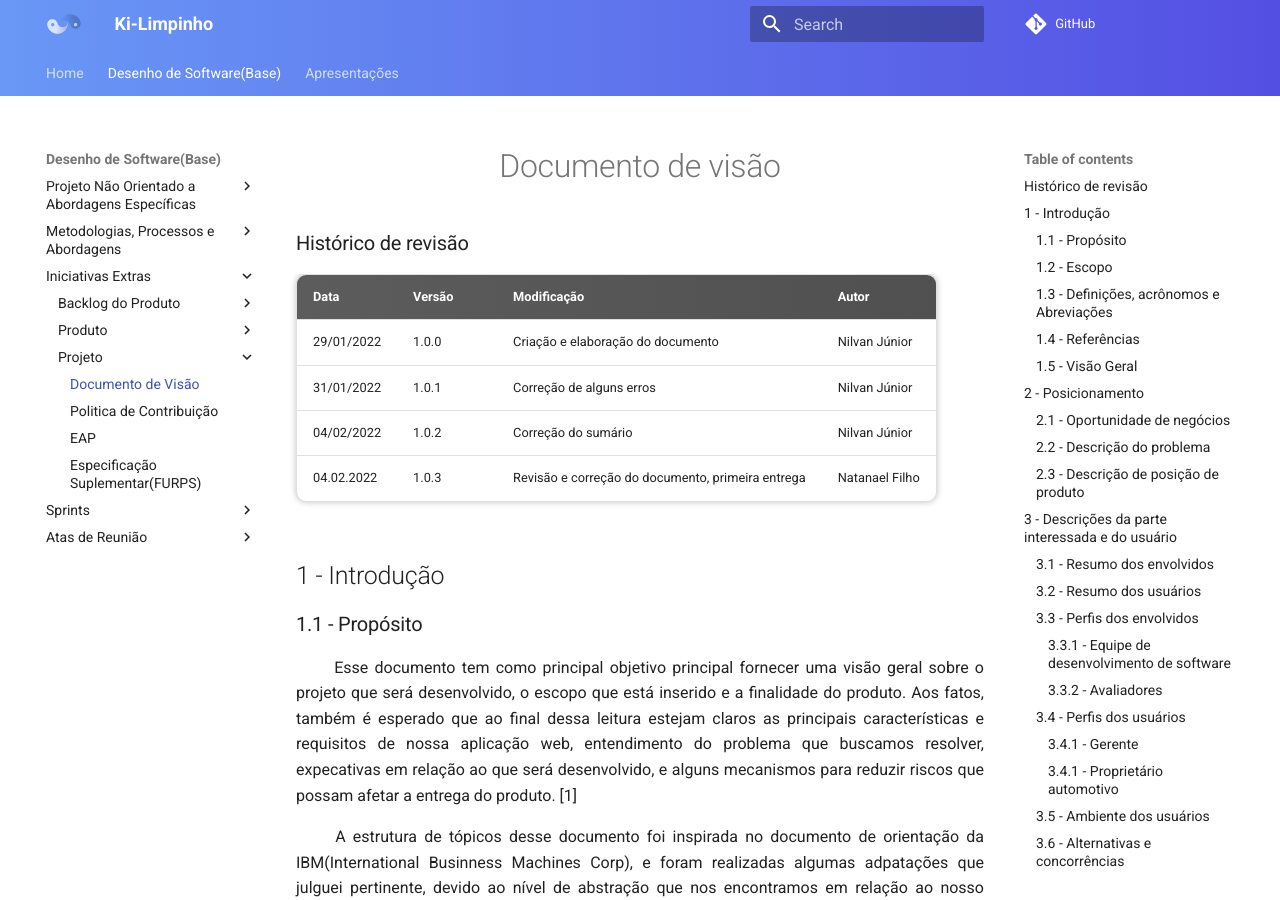
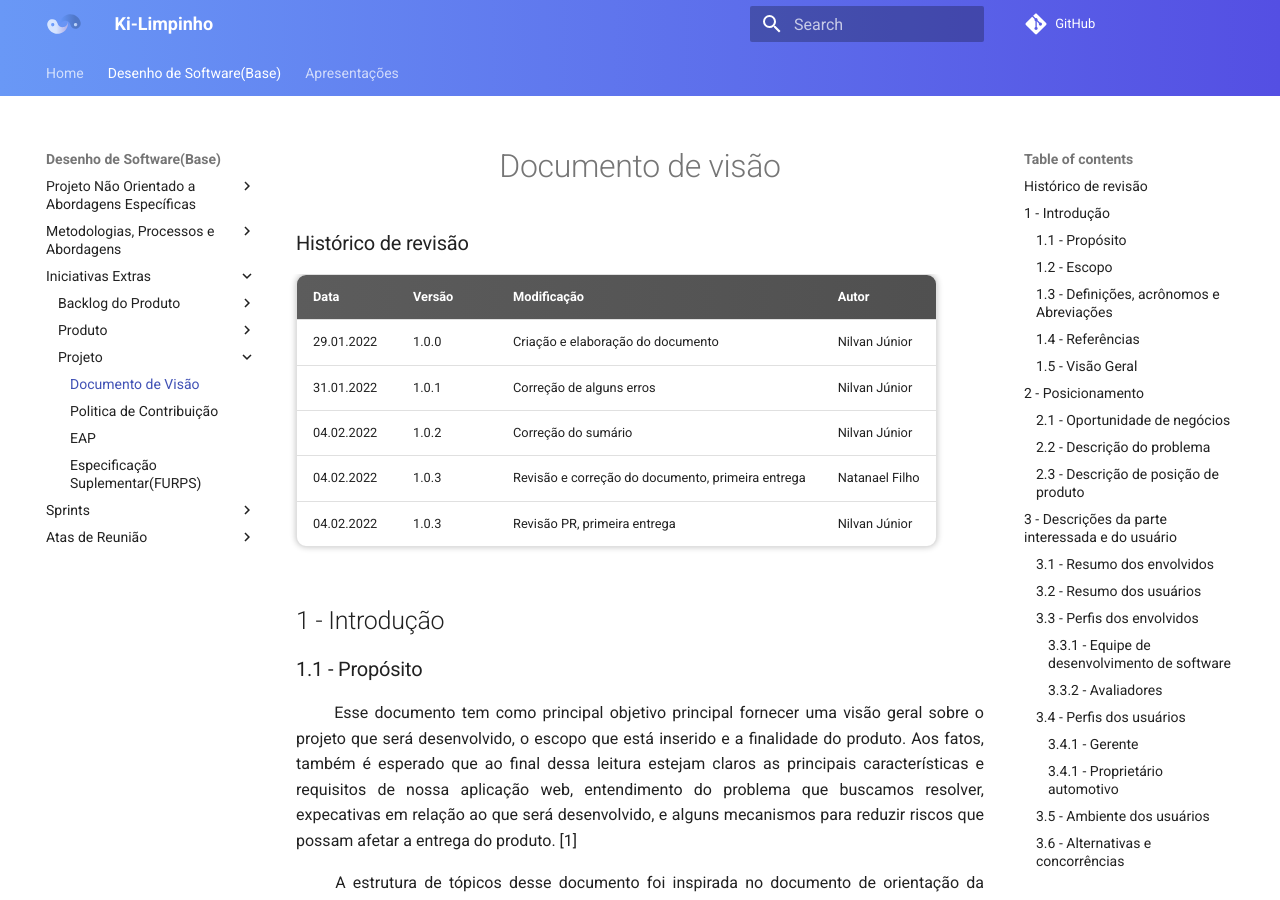
Before and after one commit to UnBArqDsw2021-2/2021.2_G2_Ki-Limpinho, an MkDocs documentation site: the page built from docs/DocumentoDeVisao.md, in a window 1280 px wide and 900 px high. Built offline with MkDocs 1.6.1 and Material for MkDocs 9.7.7, drawn with Linux system fonts in a browser that asks for light colours; comment, search, counter and statistics services are not loaded; some of the changed text lies outside the part shown.

```diff
--- a/docs/DocumentoDeVisao.md
+++ b/docs/DocumentoDeVisao.md
@@ -3,10 +3,11 @@
 ### Histórico de revisão
 | Data   | Versão | Modificação  | Autor  |
 | :- | :- | :- | :- |
-| 29/01/2022 | 1.0.0 | Criação e elaboração do documento |  Nilvan Júnior |
-| 31/01/2022 | 1.0.1 | Correção de alguns erros |  Nilvan Júnior |
-| 04/02/2022 | 1.0.2 | Correção do sumário |  Nilvan Júnior |
+| 29.01.2022 | 1.0.0 | Criação e elaboração do documento |  Nilvan Júnior |
+| 31.01.2022 | 1.0.1 | Correção de alguns erros |  Nilvan Júnior |
+| 04.02.2022 | 1.0.2 | Correção do sumário |  Nilvan Júnior |
 | 04.02.2022 | 1.0.3 | Revisão e correção do documento, primeira entrega | Natanael Filho |
+| 04.02.2022 | 1.0.3 | Revisão PR, primeira entrega | Nilvan Júnior |
 
 ## 1 - Introdução
 
```
Also changed, not shown: other parts of docs/DocumentoDeVisao.md (+2 -2 lines).
